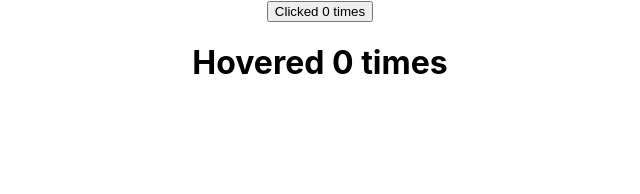
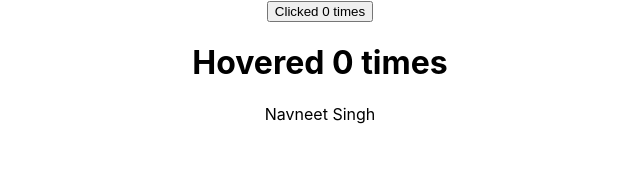
Before and after one commit to Navneet2569/Learning-React, a React (Create React App) app in the folder hello-world2/: page / in a window 1280 px wide. Shown: the top 194 px of the page, without its empty margins (320-960 px from the left). Built offline with nearby package versions, Linux system fonts and the light colour scheme.

Commit message:
Render Props

```diff
--- a/hello-world2/src/App.js
+++ b/hello-world2/src/App.js
@@ -14,6 +14,7 @@ import ClickCounter from "./components/ClickCounter";
 import HoverCounter from "./components/HoverCounter";
 import ClickCounter2 from "./components/ClickCounter2";
 import HoverCounter2 from "./components/HoverCounter2";
+import User from "./components/User";
 
 function App() {
   return (
@@ -31,6 +32,7 @@ function App() {
       {/* <FRParentInput /> */}
 
       {/* <PortalDemo /> */}
+
       {/* <ErrorBoundary>
         <Hero heroName="Batman" />
       </ErrorBoundary>
@@ -46,6 +48,7 @@ function App() {
 
       <ClickCounter2 />
       <HoverCounter2 />
+      <User render={(isLoggedIn) => (isLoggedIn ? "Navneet Singh" : "Guest")} />
     </div>
   );
 }
--- /dev/null
+++ b/hello-world2/src/components/User.js
@@ -0,0 +1,9 @@
+import React, { Component } from "react";
+
+class User extends Component {
+  render() {
+    return <div> {this.props.render(true)} </div>;
+  }
+}
+
+export default User;
```
